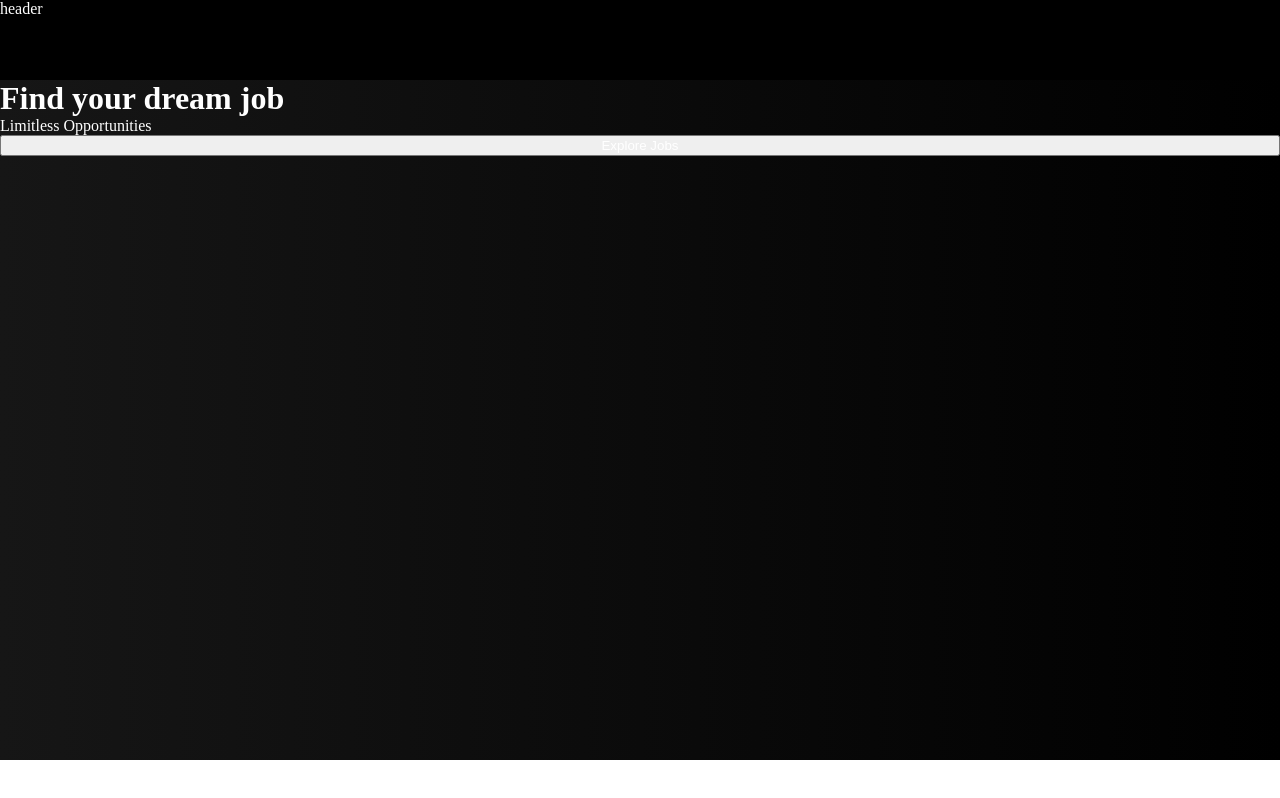
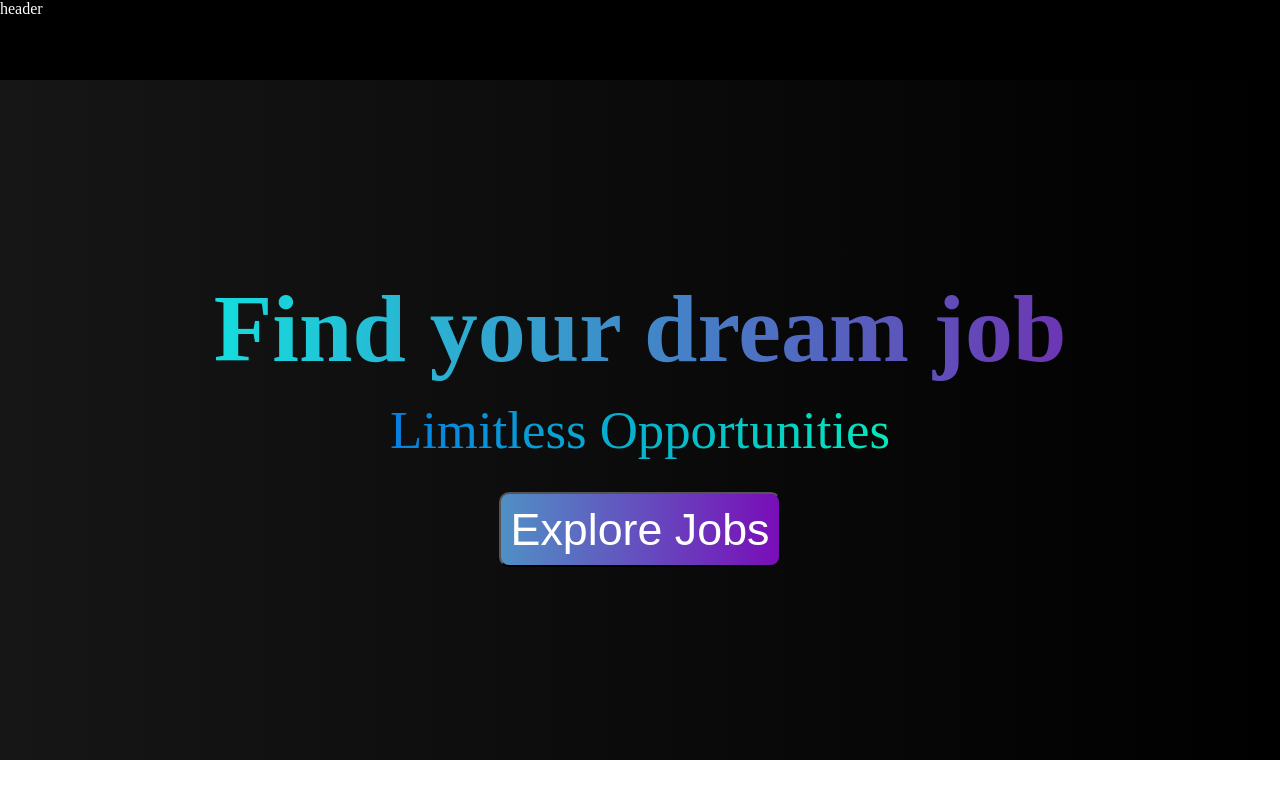
Before and after one commit to Himanshu276330/JOB_KARTS, a React (Create React App) app: page / in a window 1280 px wide. Built offline with nearby package versions, Linux system fonts and the light colour scheme.

Commit message:
work on main section

```diff
--- a/public/main.css
+++ b/public/main.css
@@ -1,5 +1,8 @@
+/* Himanshu Shekhar */
+
 *{
     margin: 0;
+    box-sizing: border-box;
     color: white;
 }
 
@@ -10,10 +13,36 @@
 
     display: flex;
     flex-direction: column;
+    justify-content: center;
+    align-items: center;
+    text-align: center;
+    margin: 0 auto;
 }
 
-/* .title{
-    color: white;
-    text-align: center;
-    font-size: 5rem;
-} */
+.title{
+    font-size: 6rem;
+    margin-bottom: 1rem;
+    background: linear-gradient(to right,#14dddd,#6d35b3);
+    /* background-size: 100%; */
+    -webkit-background-clip: text;
+    -webkit-text-fill-color: transparent;
+}
+
+.para{
+    font-size: 3.3rem;
+    margin-bottom: 2rem;
+    background-color: #ffac81;
+    background-image: linear-gradient(to right, #087ee1,#05e8ba);
+    -webkit-background-clip: text;
+    -webkit-text-fill-color: transparent;
+}
+
+.btn{
+    color: #fff;
+    background-color: #ffac81;
+    background-image: linear-gradient(to right, #5090c5,#790db8);
+    text-decoration: none;
+    font-size: 2.8rem;
+    padding: 10px;
+    border-radius: 10px;
+}
--- a/src/component/main.js
+++ b/src/component/main.js
@@ -4,8 +4,8 @@ function Main(){
     return(
         <div className="main">
             <h1 className="title">Find your dream job</h1>
-            <p>Limitless Opportunities</p>
-            <button>Explore Jobs</button>
+            <p className="para">Limitless Opportunities</p>
+            <button className="btn">Explore Jobs</button>
         </div>
     );
 }
```
